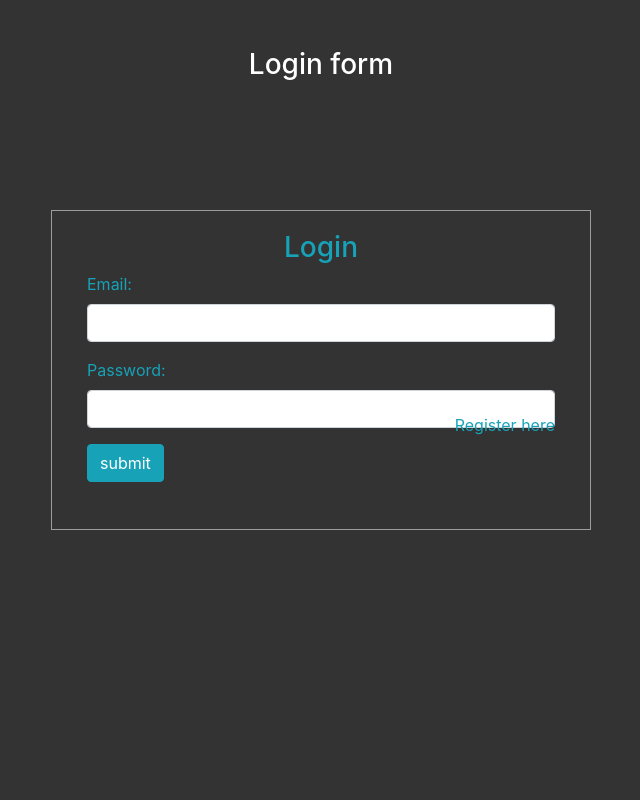
After one commit to DonelH/NA-s-Finest-Liquid-Hacks-Project, a Flask app: page /login in a window 1280 px wide. The commit adds this page. Shown: the whole page, without its empty margins (319-959 px from the left). Run offline with Flask 2, Linux system fonts and the light colour scheme; some libraries are stand-ins or nearby versions.

Commit message:
login signup done

```diff
--- a/app.py
+++ b/app.py
@@ -1,13 +1,65 @@
 from flask import Flask, render_template, request
+import boto3
+from boto3.dynamodb.conditions import Key, Attr
 
 app = Flask(__name__)
 
+
+dynamodb = boto3.resource('dynamodb',aws_access_key_id='AKIA5Z3XPAZ2CNF5IF5Q',
+                           aws_secret_access_key='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',
+                           region_name='us-east-1')
 
 @app.route('/')
 def splash():
     return render_template('splash.html')
 
+@app.route('/login')
+def login():
+    return render_template('login.html')
 
+@app.route('/register')
+def register():
+    return render_template('register.html')
+
+@app.route('/signup', methods=['post'])
+def signup():
+    if request.method == 'POST':
+        name = request.form['name']
+        email = request.form['email']
+        password = request.form['password']
+
+        table = dynamodb.Table('userdata')
+
+        table.put_item(
+                Item={
+        'name': name,
+        'email': email,
+        'password': password
+            }
+        )
+        msg = "Registration Complete. Please Login to your account !"
+
+        return render_template('login.html',msg = msg)
+    return render_template('index.html')
+
+@app.route('/check',methods = ['post'])
+def check():
+    if request.method=='POST':
+
+        email = request.form['email']
+        password = request.form['password']
+
+        table = dynamodb.Table('userdata')
+        response = table.query(
+                KeyConditionExpression=Key('email').eq(email)
+        )
+        items = response['Items']
+        name = items[0]['name']
+        print(items[0]['password'])
+        if password == items[0]['password']:
+
+            return render_template("splash.html",name = name)
+    return render_template("login.html")
 
 if __name__=="__main__":
     app.run(debug=True)
--- /dev/null
+++ b/static/login.css
@@ -0,0 +1,19 @@
+html,
+body {
+    margin: 0;
+    padding: 0;
+    height: 100%;
+    background-color: #333;
+  }
+  #login .container #login-row #login-column #login-box {
+    margin-top: 120px;
+    max-width: 600px;
+    height: 320px;
+    border: 1px solid #9C9C9C;
+  }
+  #login .container #login-row #login-column #login-box #login-form {
+    padding: 20px;
+  }
+  #login .container #login-row #login-column #login-box #login-form #register-link {
+    margin-top: -85px;
+  }
--- /dev/null
+++ b/templates/login.html
@@ -0,0 +1,55 @@
+<!doctype html>
+<html lang="en">
+  <head>
+    <title>Title</title>
+    <!-- Required meta tags -->
+    <meta charset="utf-8">
+    <meta name="viewport" content="width=device-width, initial-scale=1, shrink-to-fit=no">
+
+    <!-- Bootstrap CSS -->
+    <link rel="stylesheet" href="https://stackpath.bootstrapcdn.com/bootstrap/4.3.1/css/bootstrap.min.css" integrity="sha384-ggOyR0iXCbMQv3Xipma34MD+dH/1fQ784/j6cY/iJTQUOhcWr7x9JvoRxT2MZw1T" crossorigin="anonymous">
+
+    <link  rel="stylesheet" href="/static/login.css">
+    <script src="chrome-extension://mooikfkahbdckldjjndioackbalphokd/assets/prompt.js"></script>
+  </head>
+
+
+  <body style="background-color:#333;" >
+    <div id="login">
+        <h3 class="text-center text-white pt-5">Login form</h3>
+        <div class="container">
+            <div id="login-row" class="row justify-content-center align-items-center">
+                <div id="login-column" class="col-md-6">
+                    <div id="login-box" class="col-md-12">
+                        <form id="login-form" class="form" method="post" action="/check">
+                            <h3 class="text-center text-info">Login</h3>
+                            <div class="form-group">
+                                <label for="username" class="text-info">Email:</label><br>
+                                <input type="text" name="email" id="username" class="form-control">
+                            </div>
+                            <div class="form-group">
+                                <label for="password" class="text-info">Password:</label><br>
+                                <input type="text" name="password" id="password" class="form-control">
+                            </div>
+                            <div class="form-group">
+                                <input type="submit" name="submit" class="btn btn-info btn-md" value="submit">
+                            </div>
+                            <div id="register-link" class="text-right">
+                                <a href="/signup" class="text-info">Register here</a>
+                            </div>
+                        </form>
+                    </div>
+                </div>
+            </div>
+        </div>
+    </div>
+</body>
+
+
+    <!-- Optional JavaScript -->
+    <!-- jQuery first, then Popper.js, then Bootstrap JS -->
+    <script src="https://code.jquery.com/jquery-3.3.1.slim.min.js" integrity="sha384-q8i/X+965DzO0rT7abK41JStQIAqVgRVzpbzo5smXKp4YfRvH+8abtTE1Pi6jizo" crossorigin="anonymous"></script>
+    <script src="https://cdnjs.cloudflare.com/ajax/libs/popper.js/1.14.7/umd/popper.min.js" integrity="sha384-UO2eT0CpHqdSJQ6hJty5KVphtPhzWj9WO1clHTMGa3JDZwrnQq4sF86dIHNDz0W1" crossorigin="anonymous"></script>
+    <script src="https://stackpath.bootstrapcdn.com/bootstrap/4.3.1/js/bootstrap.min.js" integrity="sha384-JjSmVgyd0p3pXB1rRibZUAYoIIy6OrQ6VrjIEaFf/nJGzIxFDsf4x0xIM+B07jRM" crossorigin="anonymous"></script>
+  </body>
+</html>
--- a/templates/splash.html
+++ b/templates/splash.html
@@ -36,6 +36,8 @@
           </div>
 
           <div class="inner cover">
+            <h2 class="text-center">Welcome {{name}} &nbsp;</h2>
+
             <h1 class="cover-heading">Fuckboi hours.</h1>
             <p class="lead">Solve productivity and loneliness by designing an application that pairs users with similar interests to spark conversation and drive motivation.</p>
             <p class="lead">
```
Also changed, not shown: templates/register.html (+10 -14 lines).
